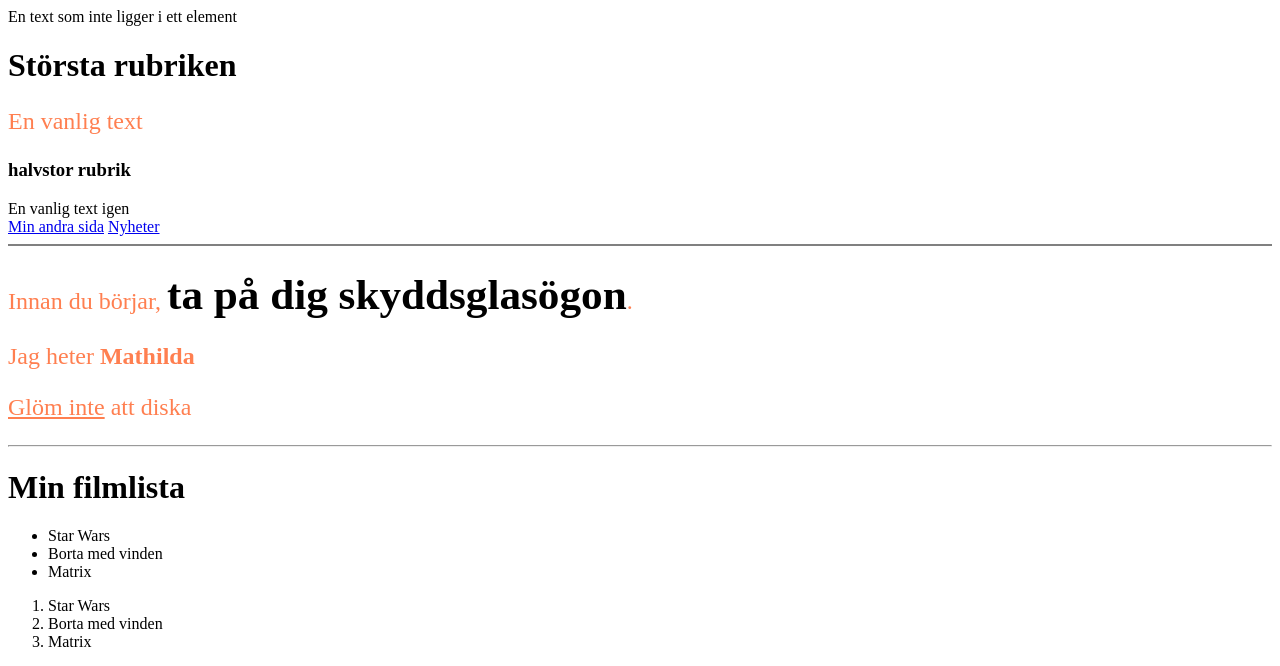
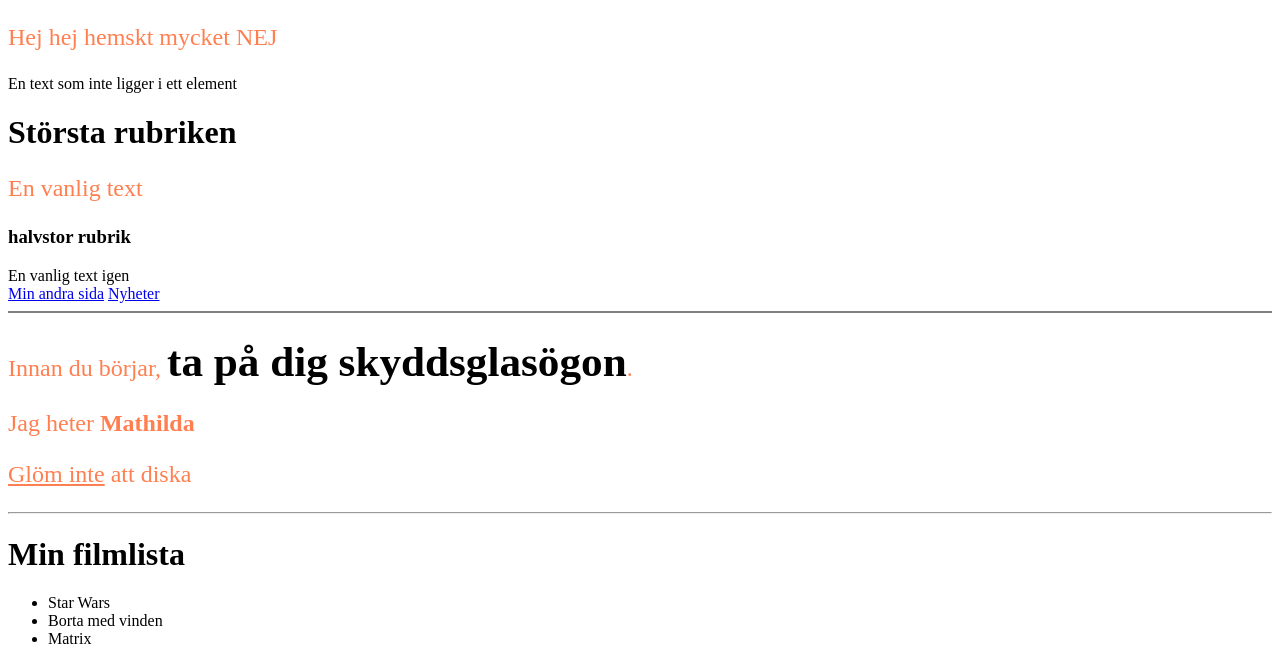
Before and after one commit to tildaty/ny-UX20-programmering, a plain HTML site: page kodning.html/index.html in a window 1280 px wide. Shown: the top 666 px of the page. Drawn offline with Linux system fonts and the light colour scheme.

Commit message:
update int

```diff
--- a/kodning.html/index.html
+++ b/kodning.html/index.html
@@ -18,6 +18,11 @@
 
 
 <body>
+    <p>
+        Hej hej hemskt mycket NEJ
+    </p>
+
+
     En text som inte ligger i ett element
     <h1 class="bg">Största rubriken</h1>
     <p class="bg">En vanlig       text</p>
```
Also changed, not shown: 1 other file.
